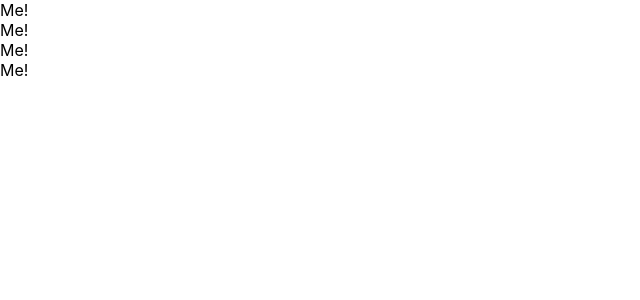
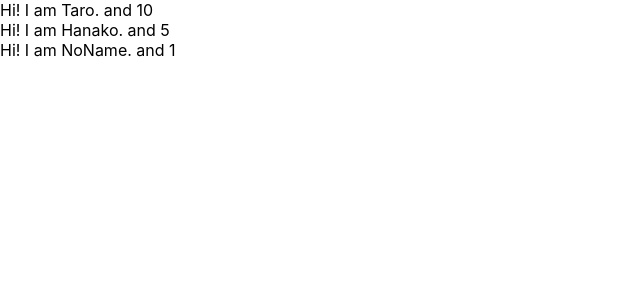
Before and after one commit to kaishi-matsumoto/my-first-attempt-for-react, a React (Create React App) app: page / in a window 1280 px wide. Shown: the top 300 px of the page, without its empty margins (0-640 px from the left). Built offline with nearby package versions, Linux system fonts and the light colour scheme.

Commit message:
learn props component

```diff
--- a/src/App.js
+++ b/src/App.js
@@ -13,19 +13,29 @@
 } */
 
 const App=()=>{
+  const profiles = [
+    { name: "Taro", age: 10 },
+    { name: "Hanako", age: 5 },
+    { name: "NoName" }
+  ]
   return(
     <div>
-      <Cat />
-      <Cat />
-      <Cat />
-      <Cat />
+      {
+        profiles.map((profile,index) => {
+          return <User name={profile.name} age={profile.age} key={index} />
+        })
+      }
     </div>
 
   )
 }
 
-const Cat=()=>{
-  return <div>Me!</div>
+const User=(props)=>{
+return <div>Hi! I am {props.name}. and {props.age}</div>
+}
+
+User.defaultProps={
+  age: 1
 }
 
 export default App;
```
